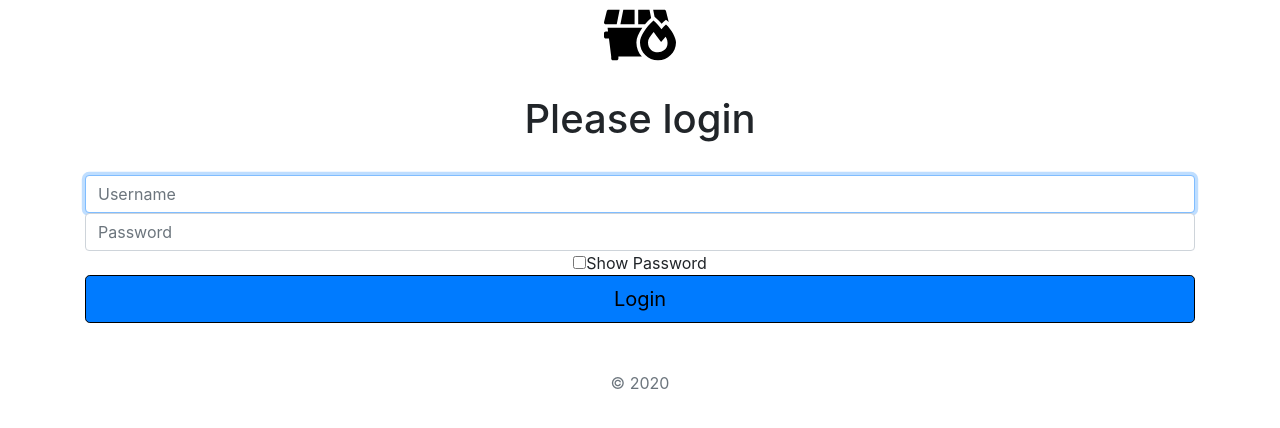
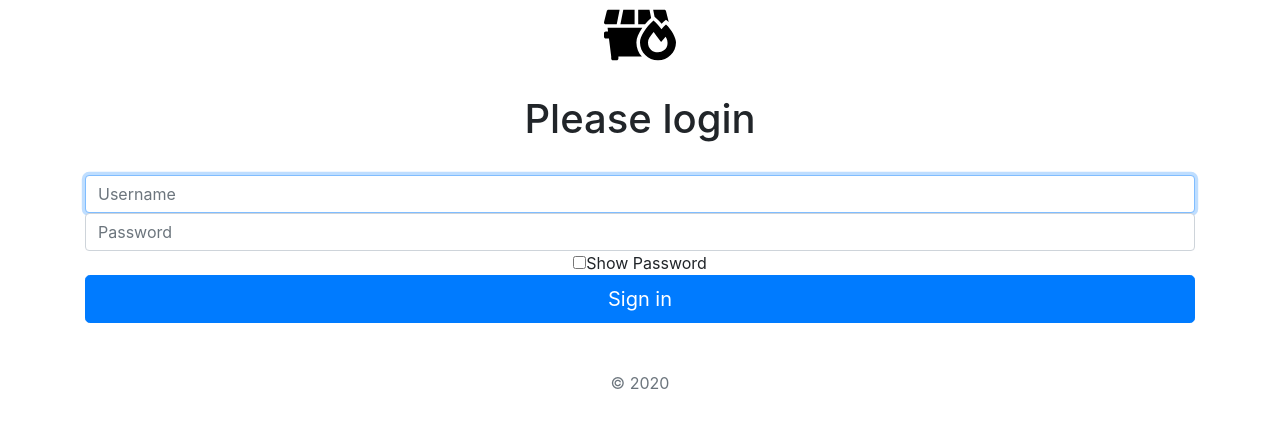
Before and after one commit to mmalmi1/piWASTE, a Flask app: page /login in a window 1280 px wide. Shown: the part 257-685 px from the top of the page. Run offline with Flask 2, Linux system fonts and the light colour scheme; some libraries are stand-ins or nearby versions.

Commit message:
Minor changes to CSS

```diff
--- a/app/static/assets/main.css
+++ b/app/static/assets/main.css
@@ -58,11 +58,6 @@ a:hover {
     border-color: #30C636;
 }
 
-.login-page-btn {
-    color: #000000;
-    border-color: #000000;
-}
-
 .col-md-4 {
 .card-body {
     text-align: left;
--- a/app/templates/base.html
+++ b/app/templates/base.html
@@ -51,8 +51,8 @@
                         <a class="nav-link disabled" href="#">Placeholder</a>
                     </li>
                 </ul>
-                <a class="form-inline mt-2 mt-md-0" href="{{ url_for('login.login') }}">
-                    <button class="btn btn-outline-success my-2 my-sm-0" type="submit">Login</button>
+                <a class="form-inline mt-2 mt-md-0" id="logInButtonLink" href="">
+                    <button class="btn btn-outline-success my-2 my-sm-0" id="logInButton" type="submit"></button>
                 </a>
             </div>
         </nav>
@@ -74,13 +74,13 @@
 
         if (cookie['logged_in'] != 'True') {
             // Toggle button to Login
-            $(".form-inline").attr("href", "{{ url_for('login.login') }}");
-            $(".btn").text("Login").addClass("login-btn").removeClass("logout-btn");
+            $("#logInButtonLink").attr("href", "{{ url_for('login.login') }}");
+            $("#logInButton").addClass("login-btn").removeClass("logout-btn").text("Login");
         }
         else {
             // Toggle button to Logout
-            $(".form-inline").attr("href", "{{ url_for('login.logout') }}");
-            $(".btn").text("Logout").addClass("logout-btn").removeClass("login-btn");
+            $("#logInButtonLink").attr("href", "{{ url_for('login.logout') }}");
+            $("#logInButton").addClass("logout-btn").removeClass("login-btn").text("Logout");
         }
 
     </script>
```
